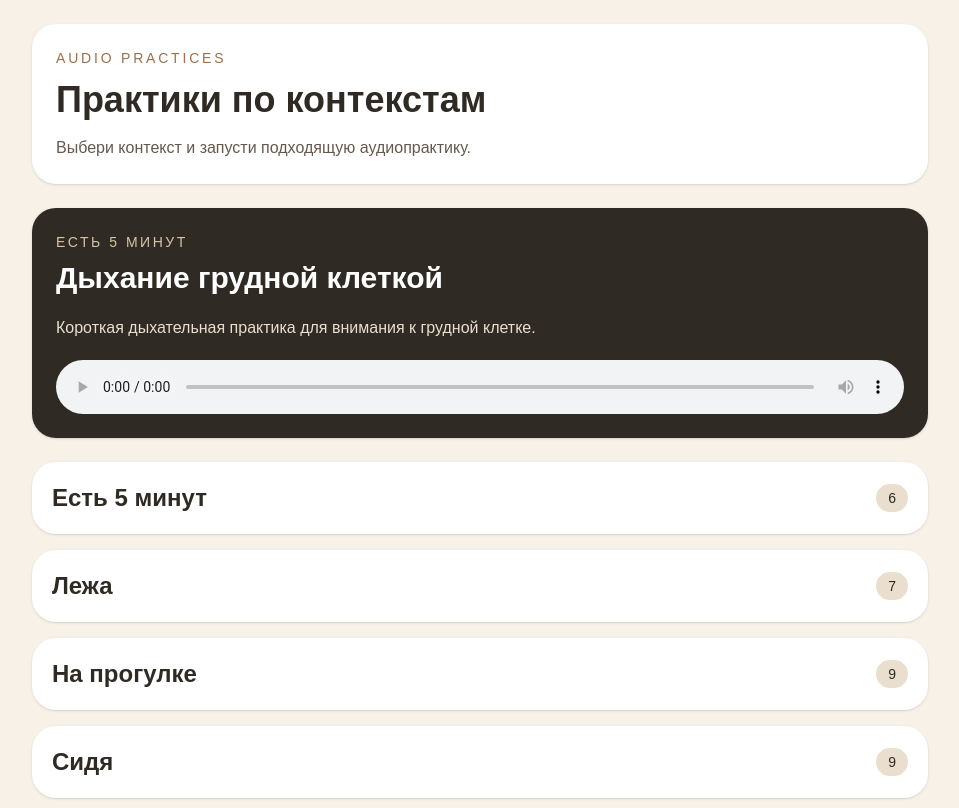
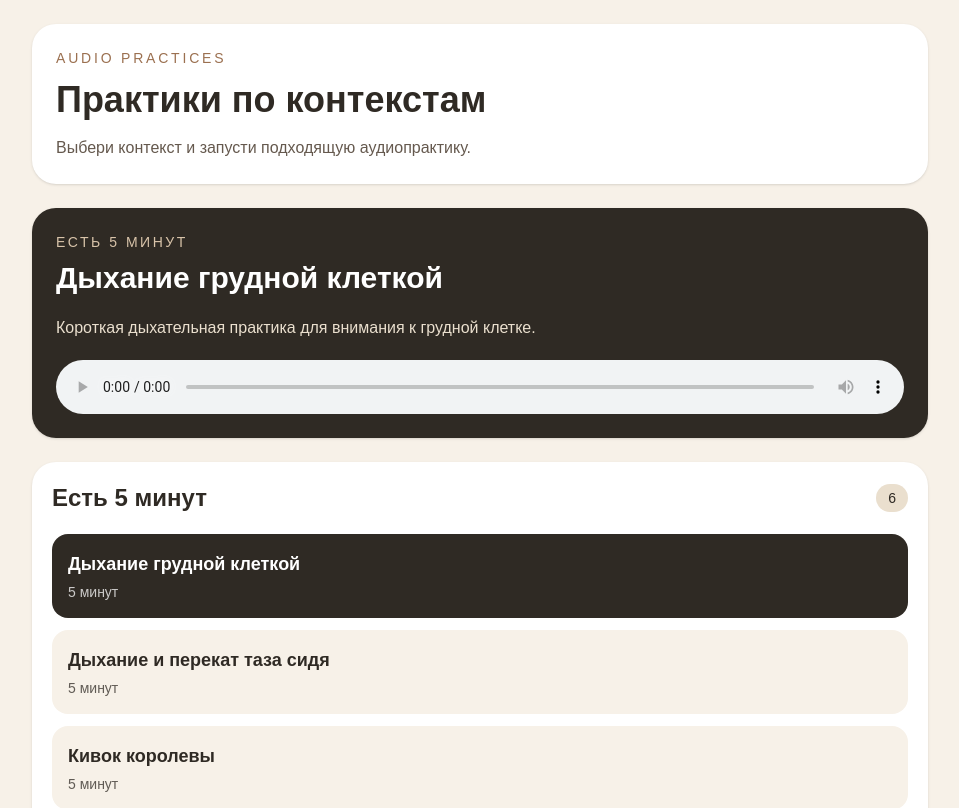
Before and after one commit to Aleksei-668/audio-practices, a Next.js app: page / in a window 1280 px wide. Shown: the top 808 px of the page, without its empty margins (160-1119 px from the left). Built offline with nearby package versions, Linux system fonts and the light colour scheme.

Commit message:
Show practice groups by default

```diff
--- a/src/components/ContextSelector/index.tsx
+++ b/src/components/ContextSelector/index.tsx
@@ -19,7 +19,11 @@ export default function ContextSelector({
   return (
     <div className="space-y-4">
       {groups.map((group) => (
-        <details key={group.id} className="rounded-3xl bg-white p-5 shadow-sm">
+        <details
+          key={group.id}
+          open
+          className="rounded-3xl bg-white p-5 shadow-sm"
+        >
           <summary className="cursor-pointer list-none">
             <div className="flex items-center justify-between gap-4">
               <h2 className="text-2xl font-bold">{group.title}</h2>
```
